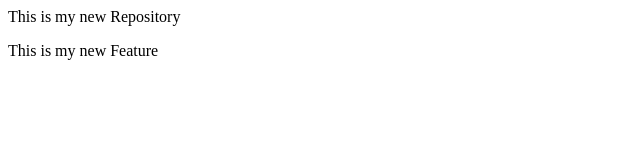
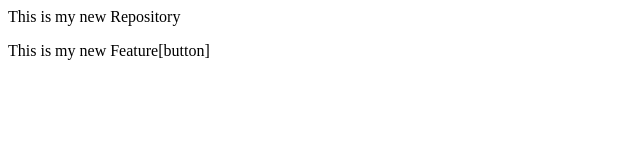
Before and after one commit to Dipanshu-Jaiswal/localrepo, a plain HTML site: page index.html in a window 1280 px wide. Shown: the full height of the page, 0-640 px from the left. Drawn offline with Linux system fonts and the light colour scheme.

Commit message:
add button

```diff
--- a/index.html
+++ b/index.html
@@ -1,4 +1,4 @@
 <p>This is my new Repository</p>
 <p>
-    This is my new Feature
+    This is my new Feature[button]
 </p>
```
